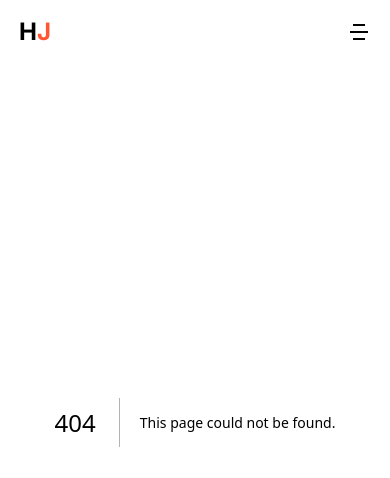
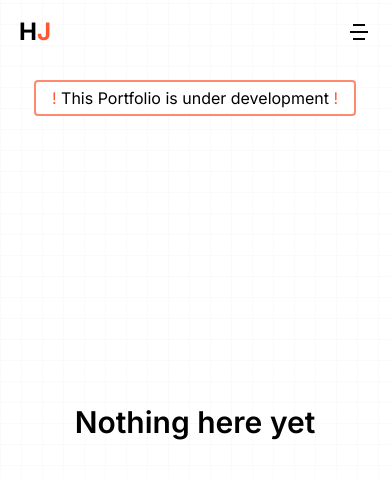
Before and after one commit to hugoqdesh/portfolio, a Next.js app: page /about in a window 390 px wide. Before the commit this address had no page. Shown: the top 478 px of the page. Built offline with nearby package versions, Linux system fonts and the light colour scheme.

Commit message:
mobile nav and other pages

```diff
--- /dev/null
+++ b/app/about/page.tsx
@@ -0,0 +1,17 @@
+export default function About() {
+  return (
+    <section>
+      <div className="fixed inset-0 flex justify-center h-8 mt-20 select-none">
+        <div className="border-2 border-[#FF5733]/70 rounded p-4 flex items-center bg-white">
+          <p>
+            <span className="text-[#FF5733]">!</span> This Portfolio is under
+            development <span className="text-[#FF5733]">!</span>
+          </p>
+        </div>
+      </div>
+      <div className="flex min-h-screen flex-col items-center justify-center text-center">
+        <p className="text-3xl font-semibold">Nothing here yet</p>
+      </div>
+    </section>
+  );
+}
--- /dev/null
+++ b/app/hire/page.tsx
@@ -0,0 +1,17 @@
+export default function Hire() {
+  return (
+    <section>
+      <div className="fixed inset-0 flex justify-center h-8 mt-20 select-none">
+        <div className="border-2 border-[#FF5733]/70 rounded p-4 flex items-center bg-white">
+          <p>
+            <span className="text-[#FF5733]">!</span> This Portfolio is under
+            development <span className="text-[#FF5733]">!</span>
+          </p>
+        </div>
+      </div>
+      <div className="flex min-h-screen flex-col items-center justify-center text-center">
+        <p className="text-3xl font-semibold">Nothing here yet</p>
+      </div>
+    </section>
+  );
+}
--- a/app/page.tsx
+++ b/app/page.tsx
@@ -34,7 +34,7 @@ export default function Home() {
           </p>
         </div>
       </div>
-      <div className="flex min-h-screen flex-col items-center justify-center text-center gap-2 select-none">
+      <section className="flex min-h-screen flex-col items-center justify-center text-center gap-2 select-none">
         <p className="text-2xl xl:text-3xl font-semibold">
           Hello, It&apos;s me
         </p>
@@ -82,7 +82,7 @@ export default function Home() {
         <p className="fixed bottom-5 animate-bounce  bg-[black]/20 rounded p-2 select-text">
           discord: hugoqdesh
         </p>
-      </div>
+      </section>
     </>
   );
 }
--- /dev/null
+++ b/app/projects/page.tsx
@@ -0,0 +1,17 @@
+export default function Projects() {
+  return (
+    <section>
+      <div className="fixed inset-0 flex justify-center h-8 mt-20 select-none">
+        <div className="border-2 border-[#FF5733]/70 rounded p-4 flex items-center bg-white">
+          <p>
+            <span className="text-[#FF5733]">!</span> This Portfolio is under
+            development <span className="text-[#FF5733]">!</span>
+          </p>
+        </div>
+      </div>
+      <div className="flex min-h-screen flex-col items-center justify-center text-center">
+        <p className="text-3xl font-semibold">Nothing here yet</p>
+      </div>
+    </section>
+  );
+}
--- a/components/Header.tsx
+++ b/components/Header.tsx
@@ -1,8 +1,16 @@
+"use client";
+
 import Link from "next/link";
-import React from "react";
+import React, { useState } from "react";
 import { RiMenu5Fill } from "react-icons/ri";
 
 const Header = () => {
+  const [isMenuOpen, setIsMenuOpen] = useState(false);
+
+  const handleMenu = () => {
+    setIsMenuOpen(!isMenuOpen);
+  };
+
   return (
     <nav className="flex items-center justify-between max-w-sm md:max-w-3xl lg:max-w-4xl xl:max-w-6xl 2xl:max-w-7xl px-4 md:px-0 mx-auto mt-4 select-none">
       <div className="font-bold">
@@ -18,33 +26,49 @@ const Header = () => {
 
       <div className="gap-6 text-lg hidden md:flex text-black/60">
         <Link
-          href=""
+          href="/"
           className="hover:text-[#FF5733] font-semibold transition duration-300"
         >
           Home
         </Link>
         <Link
-          href=""
+          href="/about"
           className="hover:text-[#FF5733] font-semibold transition duration-300"
         >
           About
         </Link>
         <Link
-          href=""
+          href="/projects"
           className="hover:text-[#FF5733] font-semibold transition duration-300"
         >
           Projects
         </Link>
         <Link
-          href=""
+          href="/hire"
           className="hover:text-[#FF5733] font-semibold transition duration-300"
         >
           Hire Me
         </Link>
       </div>
 
-      <div className="md:hidden">
+      <div onClick={handleMenu} className="md:hidden">
         <RiMenu5Fill size={24} />
+        {isMenuOpen && (
+          <div className="fixed top-14 right-4 flex flex-col gap-4 bg-white border-2 border-[#FF5733]/70 rounded p-4 items-center">
+            <Link href="/" className="font-semibold">
+              Home
+            </Link>
+            <Link href="/about" className="font-semibold">
+              About
+            </Link>
+            <Link href="/projects" className="font-semibold">
+              Projects
+            </Link>
+            <Link href="/hire" className="font-semibold">
+              Hire Me
+            </Link>
+          </div>
+        )}
       </div>
     </nav>
   );
--- a/package.json
+++ b/package.json
@@ -10,10 +10,13 @@
   },
   "dependencies": {
     "@vercel/analytics": "^1.3.1",
+    "clsx": "^2.1.1",
+    "framer-motion": "^11.2.10",
     "next": "14.2.3",
     "react": "^18",
     "react-dom": "^18",
-    "react-icons": "^5.2.1"
+    "react-icons": "^5.2.1",
+    "tailwind-merge": "^2.3.0"
   },
   "devDependencies": {
     "@types/node": "^20",
```
Also changed, not shown: 1 other file (tests, documents, lock files or other folders).
